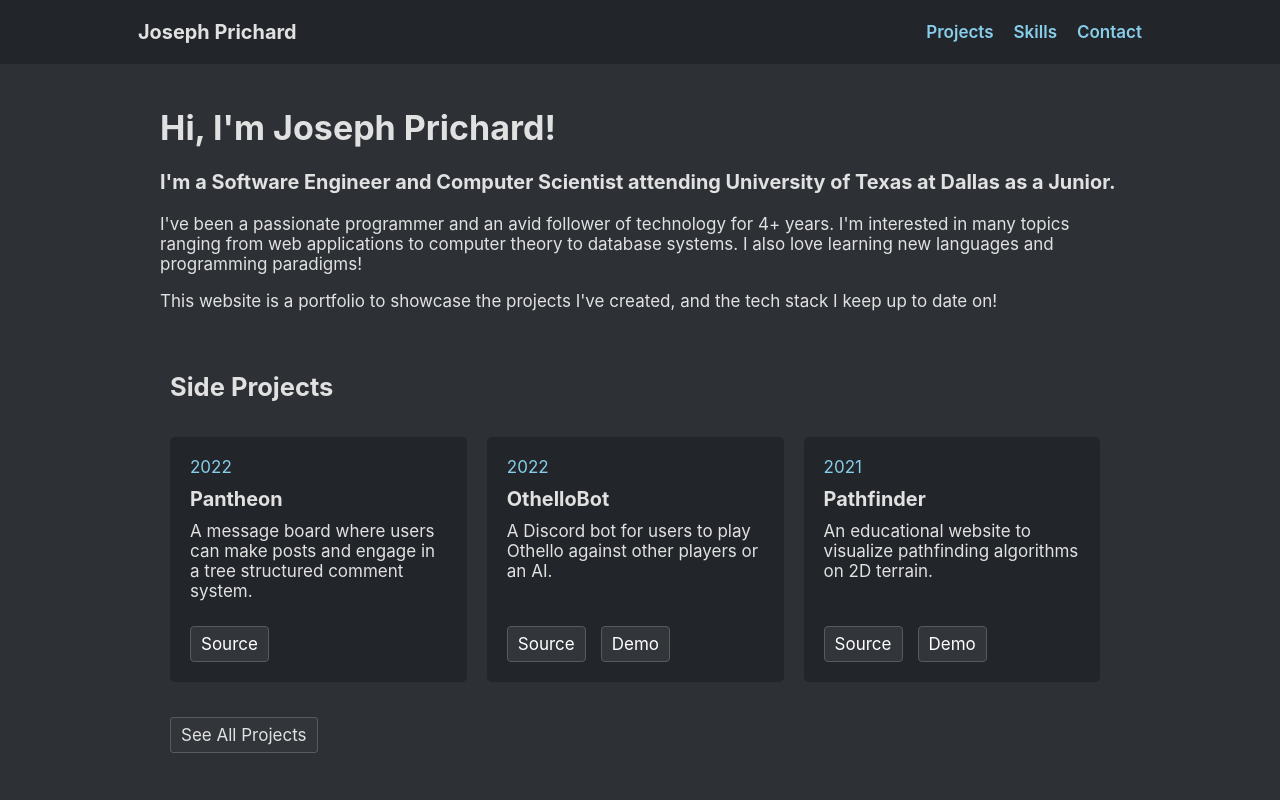
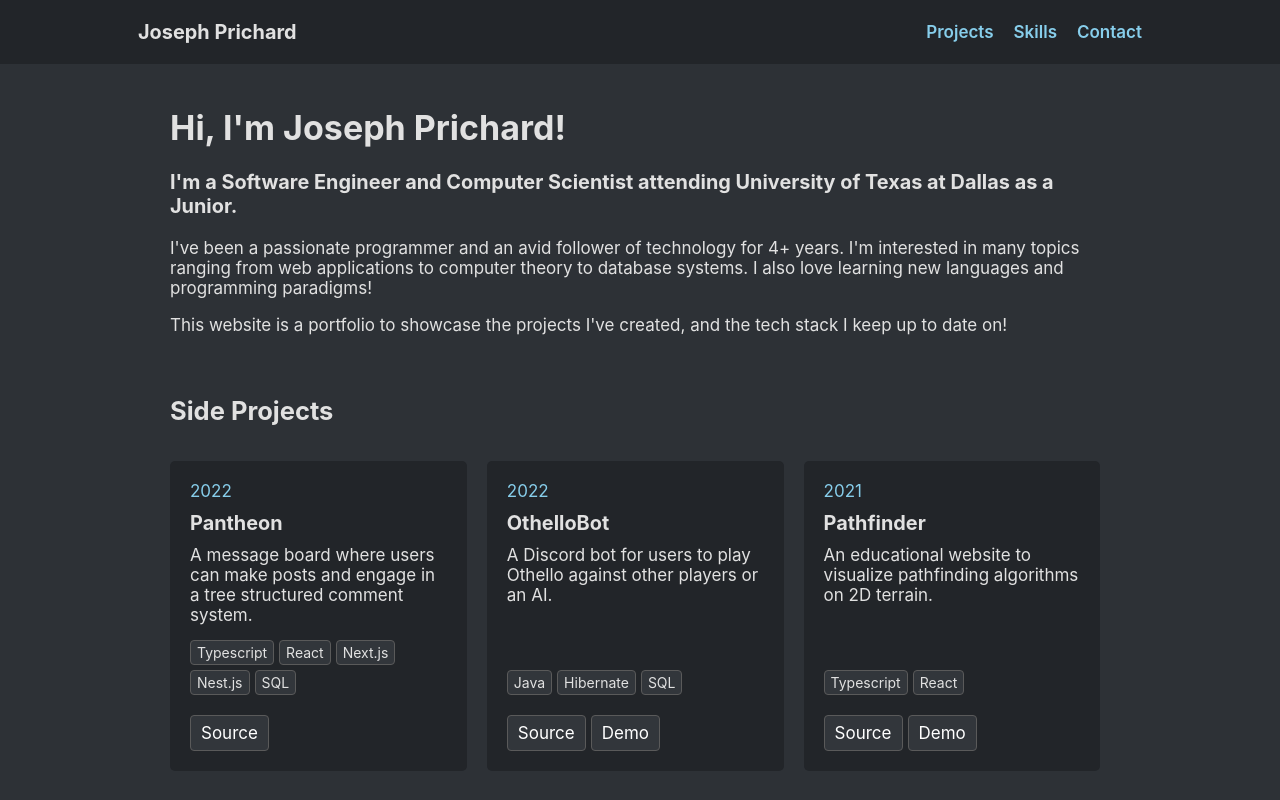
Before and after one commit to JosephPrichard/JosephPrichard.app, a Next.js app: page / in a window 1280 px wide. Shown: the top 800 px of the page. Built offline with nearby package versions, Linux system fonts and the light colour scheme.

Commit message:
Added tags and aesthetic

```diff
--- a/pages/index.tsx
+++ b/pages/index.tsx
@@ -18,7 +18,7 @@ const IndexPage: NextPage<Props> = ({ projects }: Props) => {
             <NextSeo title="Home | Joseph Prichard"/>
             <TopBanner/>
             <div className="Display">
-                {/*<AnimatedTitle finalText="Hi, I'm Joseph Prichard!"/>*/}
+                <div className="Wrapper">
                     <h1>
                         Hi, I'm Joseph Prichard!
                     </h1>
@@ -33,6 +33,7 @@ const IndexPage: NextPage<Props> = ({ projects }: Props) => {
                     <p>
                         This website is a portfolio to showcase the projects I've created, and the tech stack I keep up to date on!
                     </p>
+                </div>
                 <h2 className="Indented BufferTitle">
                     Side Projects
                 </h2>
--- a/src/components/ProjectPanel.tsx
+++ b/src/components/ProjectPanel.tsx
@@ -18,7 +18,16 @@ const ProjectPanel = ({ project }: Props) => {
             <div className="ProjectContent">
                 { project.desc }
             </div>
-            <div className="ProjectLinks">
+            <div className="ProjectBottom">
+                <div className="ProjectTags">
+                    {project.tags.map((tag, i) => {
+                        return (
+                            <div key={i} className="ProjectTag">
+                                { tag }
+                            </div>
+                        );
+                    })}
+                </div>
                 {!project.source || <ButtonLink href={project.source} title="Source"/>}
                 {!project.demo || <ButtonLink href={project.demo} title="Demo"/>}
             </div>
--- a/src/data/projects.ts
+++ b/src/data/projects.ts
@@ -6,7 +6,7 @@ export const projects: Project[] = [
         year: "2022-08-01",
         desc: "A message board where users can make posts and engage in a tree structured comment system.",
         source: "https://github.com/JosephPrichard/Pantheon",
-        tags: ["Typescript", "React", "Next.js", "Nest.js", "MikroOrm", "PostgreSQL"]
+        tags: ["Typescript", "React", "Next.js", "Nest.js", "SQL"]
     },
     {
         title: "OthelloBot",
@@ -14,7 +14,7 @@ export const projects: Project[] = [
         desc: "A Discord bot for users to play Othello against other players or an AI.",
         source: "https://github.com/JosephPrichard/OthelloBot",
         demo: "/othello-bot-demo",
-        tags: ["Java", "Hibernate", "JPA", "PostgreSQL"]
+        tags: ["Java", "Hibernate", "SQL"]
     },
     {
         title: "Pathfinder",
--- a/styles/global.css
+++ b/styles/global.css
@@ -219,12 +219,12 @@ a {
     margin-bottom: 10px;
 }
 
-.ProjectLinks {
+.ProjectBottom {
     margin-top: auto;
 }
 
 .ProjectTags {
-    margin-top: 15px;
+    margin-bottom: 5px;
 }
 
 .ProjectTag {
@@ -238,12 +238,13 @@ a {
     border-style: solid;
     border-color: rgb(90,90,90);
     width: fit-content;
+    font-size: 14px;
 }
 
 .LinkButton {
     display: inline-block;
     margin-top: 15px;
-    margin-right: 15px;
+    margin-right: 5px;
     padding: 7px 10px;
     border-radius: 4px;
     background-color: rgb(50,54,59);
@@ -288,26 +289,7 @@ a {
     box-shadow: 0 0 10px rgb(20,20,20);
 }
 
-@keyframes blink {
-    50% {
-        opacity: 0;
-    }
-    100% {
-        opacity: 1;
-    }
+.Wrapper {
+    margin-left: 10px;
+    margin-right: 10px;
 }
-
-.AnimatedTitleCursor {
-    content: "";
-    width: 4px;
-    height: 32px;
-    display: inline-block;
-    background-color: rgb(225,225,225);
-    animation: blink 1s linear infinite alternate;
-}
-
-.AnimatedTitle {
-    display: flex;
-    align-items: center;
-    gap: 5px;
-}
```
Also changed, not shown: src/components/AnimatedTitle.tsx (deleted, +0 -44 lines). Lines whose indentation alone changed are shown as unchanged.
